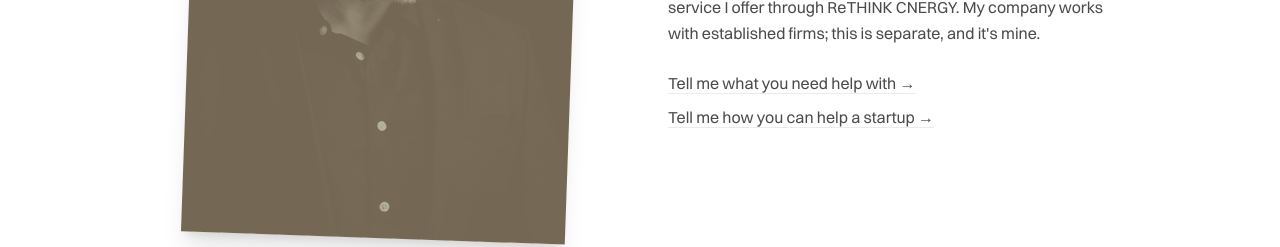
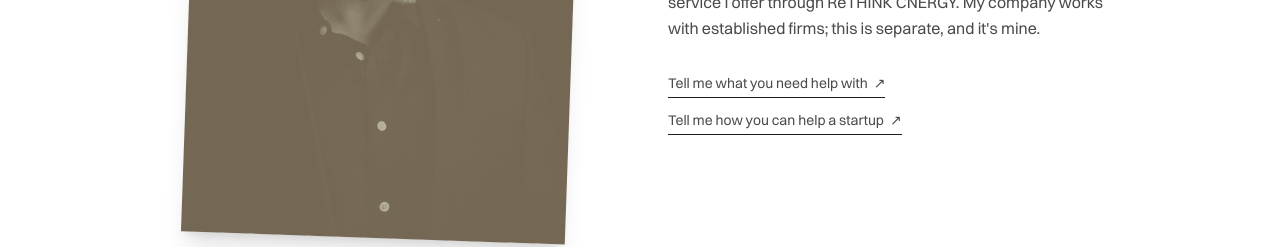
Before and after one commit to samcnergy/parhamshariat, a Next.js app: page /social-responsibility in a window 1280 px wide. Shown: the part 535-782 px from the top of the page. Built offline with nearby package versions, Linux system fonts and the light colour scheme; no server answers.

Commit message:
Restyle mentee/mentor links as distinct CTA chips
Swap the plain underlined inline links for bordered link chips
(matching the site's existing secondary-CTA pattern) with an
external-link arrow, so they read as actions instead of body text.

```diff
--- a/src/app/social-responsibility/page.tsx
+++ b/src/app/social-responsibility/page.tsx
@@ -48,23 +48,21 @@ export default function SocialResponsibilityPage() {
               mine.
             </p>
 
-            <div className="mt-6 space-y-2">
-              <p>
+            <div className="mt-8 flex flex-wrap gap-x-8 gap-y-3">
               <a
                 href={`mailto:${siteConfig.email}?subject=${encodeURIComponent("Mentorship — I need help")}`}
-                  className="underline decoration-border underline-offset-4 hover:decoration-foreground"
+                className="inline-flex items-center gap-1.5 border-b border-black pb-1 text-sm transition-opacity hover:opacity-60"
               >
-                  Tell me what you need help with →
+                Tell me what you need help with
+                <span aria-hidden="true">↗</span>
               </a>
-              </p>
-              <p>
               <a
                 href={`mailto:${siteConfig.email}?subject=${encodeURIComponent("Mentorship — I can help a startup")}`}
-                  className="underline decoration-border underline-offset-4 hover:decoration-foreground"
+                className="inline-flex items-center gap-1.5 border-b border-black pb-1 text-sm transition-opacity hover:opacity-60"
               >
-                  Tell me how you can help a startup →
+                Tell me how you can help a startup
+                <span aria-hidden="true">↗</span>
               </a>
-              </p>
             </div>
           </div>
         </Reveal>
```
Lines whose indentation alone changed are shown as unchanged.
